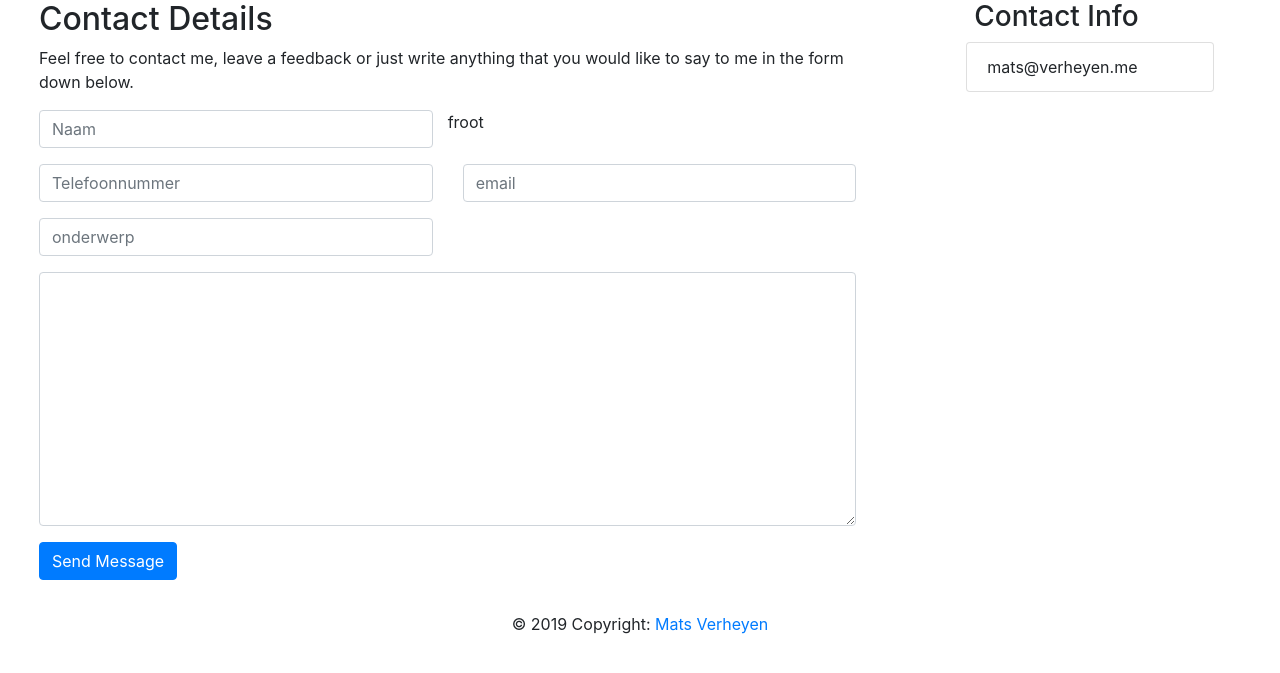
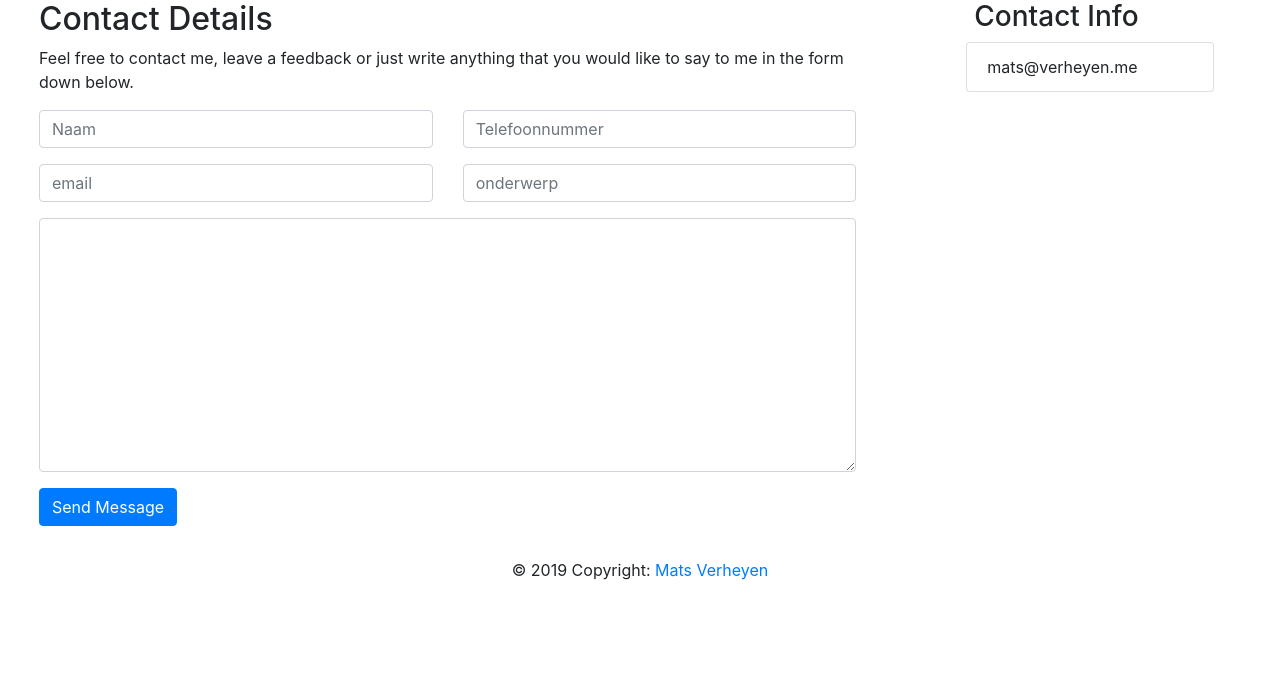
Before and after one commit to Matsverheyen/Portfolio-php, a PHP site: page /contact.php in a window 1280 px wide. Shown: the part 56-729 px from the top of the page. Run offline with PHP 8.4, Linux system fonts and the light colour scheme; some libraries are stand-ins or nearby versions.

Commit message:
Removed some text

```diff
--- a/contact.php
+++ b/contact.php
@@ -41,8 +41,7 @@
             <div class="form-group">
               <input type="text" class="form-control" name="name" placeholder="Naam" required>
             </div>
-          </div>froot
-
+          </div>
           <div class="col-md-6">
             <form method="post" action="send_mail.php">
             <div class="form-group">
```
